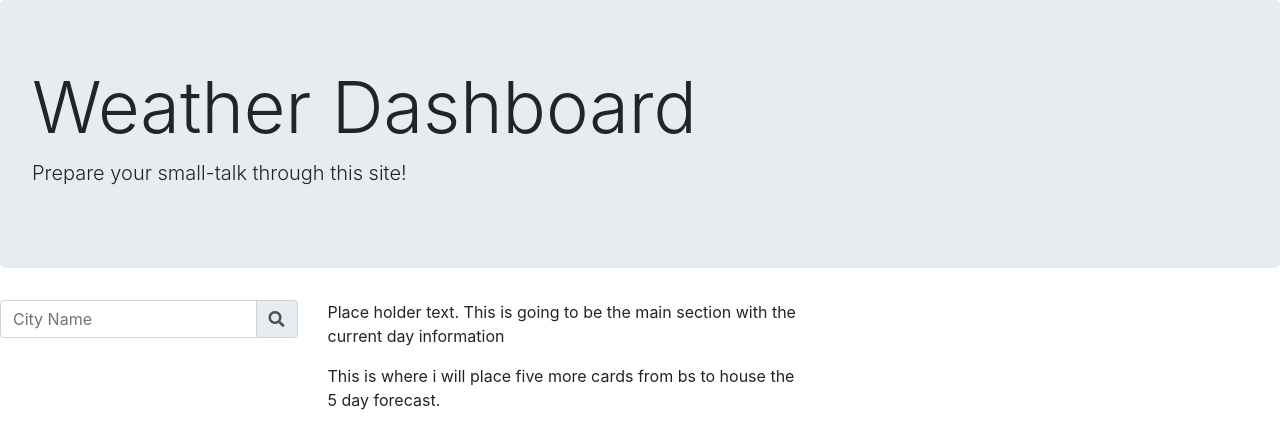
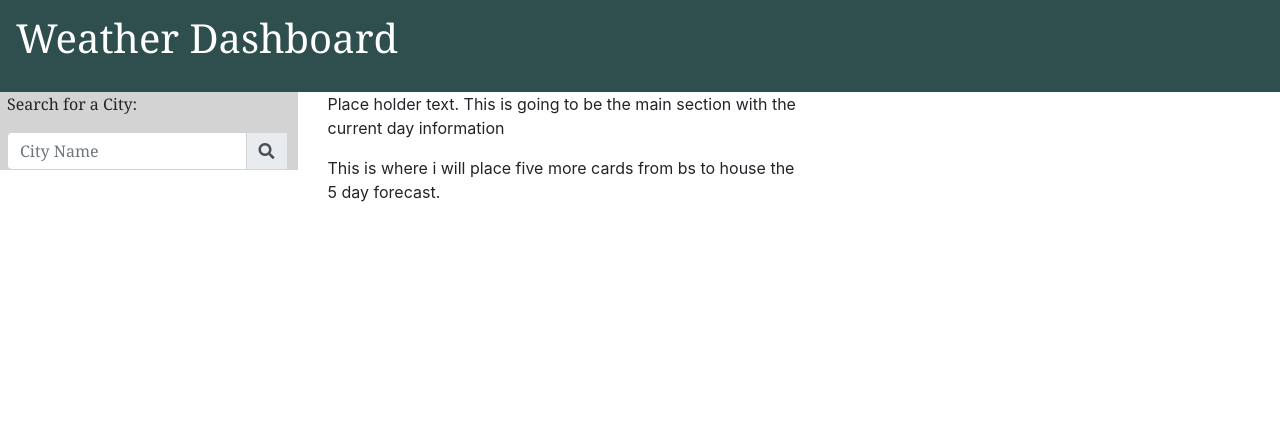
Before and after one commit to ranjiramroop/ranjiramroop.github.io, a plain HTML site: page homework_6/index.html in a window 1280 px wide. Drawn offline with nearby package versions, Linux system fonts and the light colour scheme; no server answers.

Commit message:
added css to the header, and the left column

```diff
--- a/homework_6/assets/css/style.css
+++ b/homework_6/assets/css/style.css
@@ -0,0 +1,16 @@
+.navbar {
+    background-color: darkslategrey;
+    color: white;
+    font-size: 40px;
+    text-align: center;
+    font-family: Georgia, 'Times New Roman', Times, serif;
+}
+.searchdiv {
+    padding-left: 7px;
+    padding-right: 10px;
+    background-color: lightgray;
+    font-family: Georgia, 'Times New Roman', Times, serif;
+}
+.fas {
+    cursor: pointer;
+}
--- a/homework_6/index.html
+++ b/homework_6/index.html
@@ -24,19 +24,26 @@
 
   <body>
     <div class="bscontainer">
-      <header class="jumbotron">
-        <h1 class="display-3">Weather Dashboard</h1>
-        <p class="lead">Prepare your small-talk through this site!</p>
+      <header>
+        <nav class="navbar sticky-top">
+        <p class="navtext">Weather Dashboard</p>
+        </nav>
       </header>
       <div class="row">
         <div class="col-md-3">
+          <div class="searchdiv">
+          <p class=searchtext>Search for a City:</p>
             <div class="input-group md-form form-sm form-2 pl-0">
-                <input class="form-control my-0 py-1 lime-border" type="text" placeholder="City Name" aria-label="Search">
+              <input class="form-control my-0 py-1 lime-border" type="text" placeholder="City Name" aria-label="Search">
                 <div class="input-group-append">
                   <span class="input-group-text lime lighten-2" id="basic-text1"><i class="fas fa-search text-grey"
-                      aria-hidden="true"></i></span>
+                    aria-hidden="true"></i></span>
                 </div>
-              </div>
+                <div class="button">
+
+                </div>
+            </div>
+          </div>
         </div>
         <div class="resultscontainer">
           <div class="col-md-9">
```
